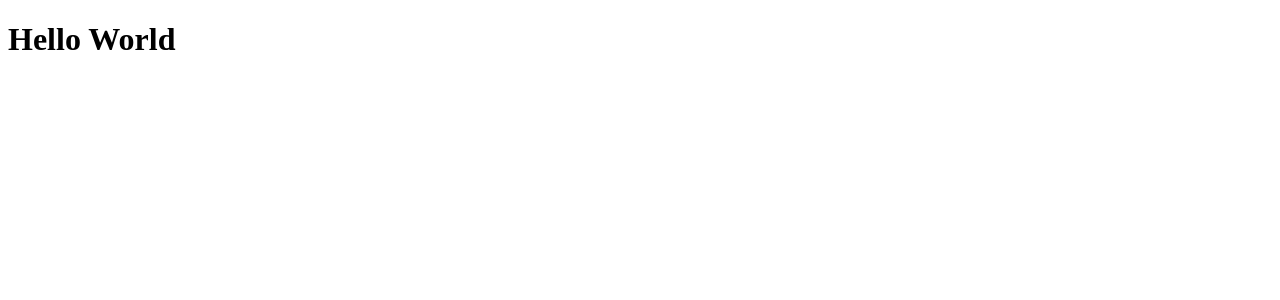
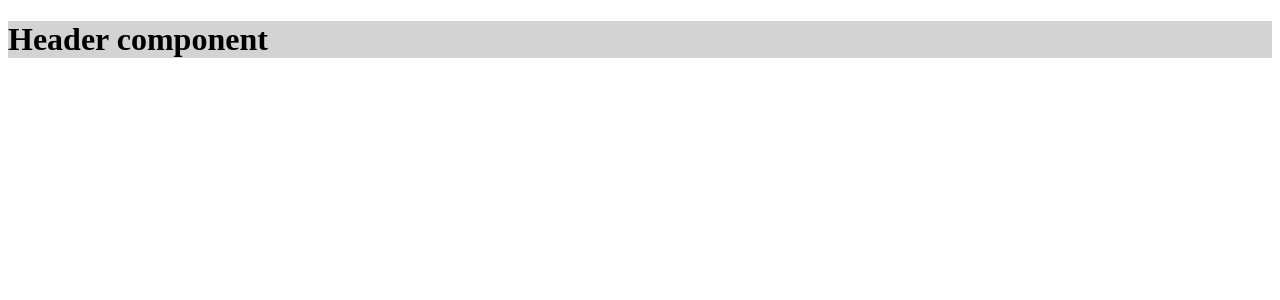
Before and after one commit to CintBX/ChrisPortfolio, a React (Create React App) app in the folder client/: page / in a window 1280 px wide. Shown: the top 300 px of the page. Built offline with nearby package versions, Linux system fonts and the light colour scheme.

Commit message:
Installed bootstrap, reactstrap, uuid, r-trans-group

```diff
--- a/client/package.json
+++ b/client/package.json
@@ -6,9 +6,13 @@
     "@testing-library/jest-dom": "^5.11.4",
     "@testing-library/react": "^11.1.0",
     "@testing-library/user-event": "^12.1.10",
+    "bootstrap": "^4.5.3",
     "react": "^17.0.1",
     "react-dom": "^17.0.1",
     "react-scripts": "4.0.1",
+    "react-transition-group": "^4.4.1",
+    "reactstrap": "^8.7.1",
+    "uuid": "^8.3.2",
     "web-vitals": "^0.2.4"
   },
   "scripts": {
--- a/client/src/App.js
+++ b/client/src/App.js
@@ -1,9 +1,10 @@
 import React from 'react';
+import Header from './components/Header';
 
 function App() {
   return (
     <div>
-      <h1>Hello World</h1>
+      <Header />
     </div>
   );
 }
--- /dev/null
+++ b/client/src/components/Header.js
@@ -0,0 +1,29 @@
+import React from 'react';
+import img from '../images/chrispic.jpg'
+
+const Header = () => {
+  return (
+    <div style={styles.container}>
+      <h1>Header component</h1>
+      {/* <img src={img} alt="for now" />
+      <p>
+        Lorem ipsum dolor sit amet, consectetur adipiscing elit,
+        sed do eiusmod tempor incididunt ut labore et dolore magna aliqua.
+        Ut enim ad minim veniam, quis nostrud exercitation ullamco laboris nisi ut aliquip
+        ex ea commodo consequat.
+
+        Duis aute irure dolor in reprehenderit in voluptate velit esse cillum dolore eu fugiat
+        nulla pariatur. Excepteur sint occaecat cupidatat non proident, sunt in culpa qui
+        officia deserunt mollit anim id est laborum.
+      </p> */}
+    </div>
+  );
+};
+
+let styles = {
+  container: {
+    backgroundColor: 'lightgrey'
+  }
+}
+
+export default Header;
```
Also changed, not shown: client/src/images/chrispic.jpg (added), 1 other file (tests, documents, lock files or other folders).
